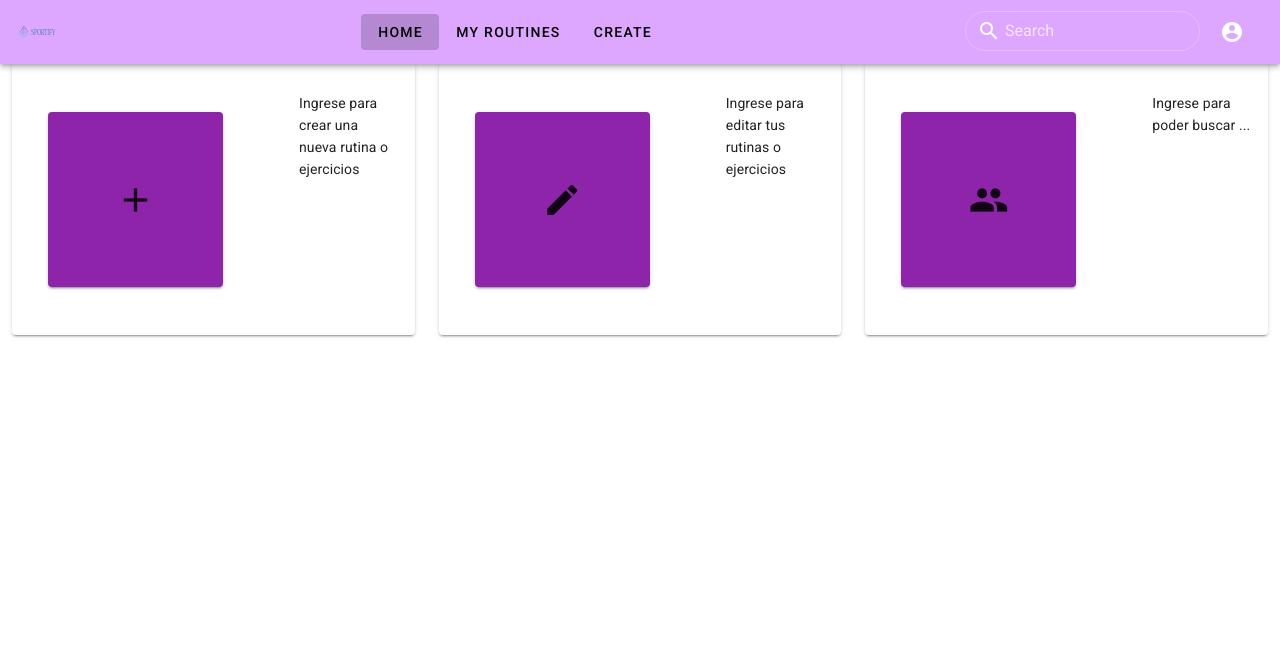
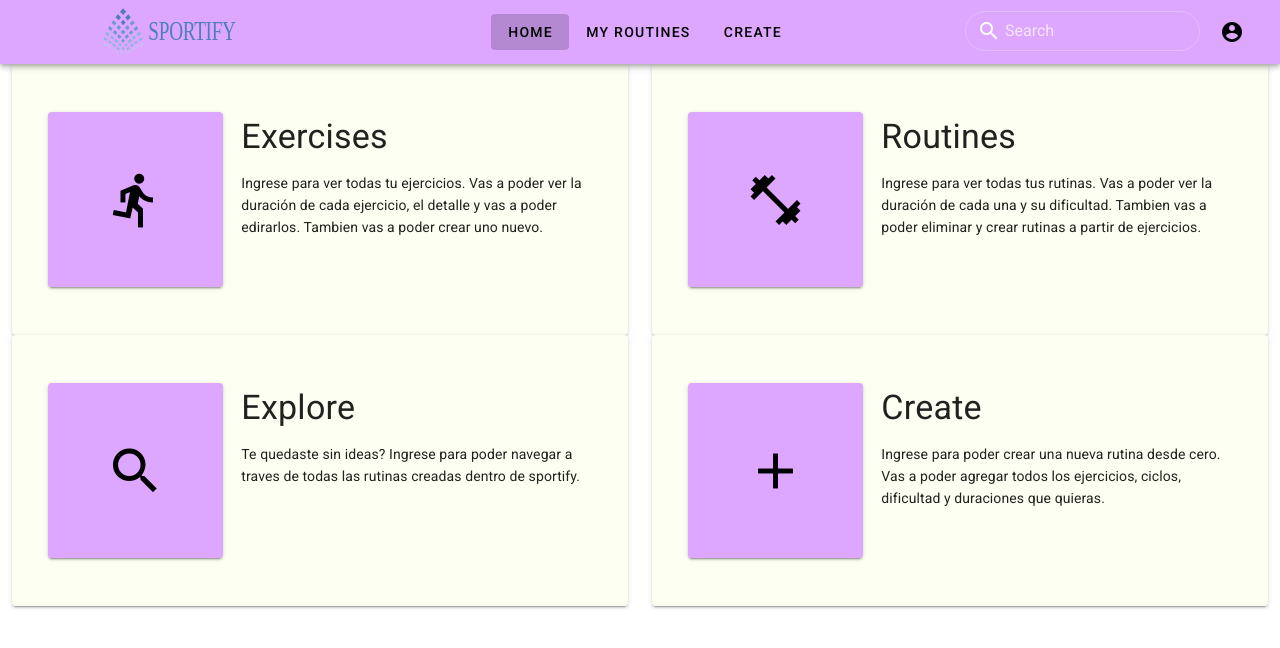
Before and after one commit to sebitokazu/sportify-web, a Vue app: page /home in a window 1280 px wide. Shown: the top 648 px of the page. Built offline with nearby package versions, Linux system fonts and the light colour scheme.

Commit message:
Muchos cambios generales de diseño
Colores, cambios, diseño, etc

```diff
--- a/src/components/AddCostumeExercise.vue
+++ b/src/components/Create/AddCostumeExercise.vue
@@ -2,12 +2,7 @@
     <v-responsive class="overflow-y-auto" max-height="800">
         <template>
             <v-row>
-                <v-btn color="primary" text>
-                    <v-icon small class="mr-2">
-                        add
-                    </v-icon>
-                    Add costume excercise
-                </v-btn>
+                <FormAddExercise />
             </v-row>
             <v-row>
                 <v-col v-for="n in 3" :key="n" cols="4">
@@ -21,11 +16,12 @@
 </template>
 
 <script>
-import Exercise from "@/components/Exercise";
+import Exercise from "@/components/Create/Exercise";
+import FormAddExercise from "@/components/FormAddExercise";
 
 export default {
     name: "AddCostumeExercise.vue",
-    components: { Exercise },
+    components: { Exercise, FormAddExercise },
     data:() => ({
         exercisesList: [
             {
--- a/src/components/Cicle.vue
+++ b/src/components/Create/Cicle.vue
@@ -5,7 +5,7 @@
         sort-by="routines"
         disable-pagination
         hide-default-footer
-
+        class="background"
     >
         <template v-slot:top>
                 <v-dialog v-model="dialog" max-width="500px">
--- a/src/components/EditRoutine.vue
+++ b/src/components/Create/EditRoutine.vue
@@ -16,7 +16,7 @@
                     mins
             </v-col>
             <v-col>
-                    <v-checkbox v-model="checkbox" color="accent">
+                    <v-checkbox v-model="checkbox" color="success">
                         <template v-slot:label>
                             <div>
                                 Private
--- a/src/components/Exercise.vue
+++ b/src/components/Create/Exercise.vue
@@ -1,11 +1,11 @@
 <template>
-    <v-card class="ma-lg-2 pa-lg-2 ma-md-4" max-width="200" min-width="150">
+    <v-card class="ma-lg-2 pa-lg-2 ma-md-4" max-width="200" min-width="150" color="background">
         <v-img
             class="white--text align-end"
             height="130px"
             :src=image
         >
-            <v-card-title class="accent--text">{{exerciseName}}</v-card-title>
+            <v-card-title class="primary--text py-1 pl-2" style="background-color:rgba(253, 255, 242, 0.5);">{{exerciseName}}</v-card-title>
         </v-img>
         <v-card-actions>
             <v-row>
--- /dev/null
+++ b/src/components/MainCard.vue
@@ -0,0 +1,39 @@
+<template>
+    <v-card class="background">
+        <v-row>
+            <v-col cols="4">
+                <v-btn
+                    color="secondary"
+                    x-large
+                    class="ma-9 pa-1"
+                    width="175"
+                    height="175"
+                    :to=path
+                >
+                    <v-icon size="60" color="contrast">{{ icon }}</v-icon>
+                </v-btn>
+            </v-col>
+            <v-col>
+                <v-card-text class="pt-10 text-h4" >{{title}}</v-card-text>
+                <v-card-text class="pt-0 pr-10 text-h7" >{{text}}</v-card-text>
+            </v-col>
+        </v-row>
+    </v-card>
+</template>
+
+<script>
+
+export default {
+    name: "MainCard.vue",
+    props: {
+        path: String,
+        icon: String,
+        text: String,
+        title: String
+    }
+}
+</script>
+
+<style scoped>
+
+</style>
--- a/src/components/NavBar.vue
+++ b/src/components/NavBar.vue
@@ -5,9 +5,9 @@
                 alt="Vuetify Logo"
                 class="shrink mr-2"
                 contain
-                src="/src/assets/sportify.svg"
+                src="@/assets/sportify.svg"
                 transition="scale-transition"
-                width="40"
+                max-height="60"
             />
         </div>
 
@@ -16,7 +16,7 @@
         <div>
             <v-btn
                 text
-                color="black"
+                color="contrast"
                 v-for="(item, index) in nav_buttons"
                 :key="index"
                 :to="item.path"
@@ -26,7 +26,7 @@
 
         <v-spacer></v-spacer>
         <v-text-field
-            class="rounded-pill mt-6 shrink"
+            class="rounded-pill mt-6 shrink background--text"
             prepend-inner-icon="search"
             label="Search"
             outlined
@@ -42,7 +42,7 @@
             <template v-slot:activator="{ on, attrs }">
                 <v-btn v-bind="attrs" text v-on="on">
                     <v-avatar size="75%">
-                        <v-icon dark>account_circle</v-icon>
+                        <v-icon dark color="contrast">account_circle</v-icon>
                     </v-avatar>
                 </v-btn>
             </template>
--- a/src/plugins/vuetify.js
+++ b/src/plugins/vuetify.js
@@ -12,15 +12,17 @@ export default new Vuetify({
             light: {
                 primary: "#7400b8",
                 secondary: "#DDA7FF",
-                accent: "#4083E7",
+                contrast: "#000000",
+                success: "#4CAF50",
                 error: "#b71c1c",
                 rating: "#fcba03",
-                background: "#f5f9e3"
+                background: "#fdfff2"
             },
             dark: {
                 primary: "#7400b8",
                 secondary: "#DDA7FF",
-                accent: "#4083E7",
+                contrast: "#000000",
+                success: "#4083E7",
                 error: "#b71c1c",
                 rating: "#fcba03",
                 background: "#222023"
--- a/src/views/HomeView.vue
+++ b/src/views/HomeView.vue
@@ -6,29 +6,11 @@
                 <v-row class="mainButtons">
                     <v-col
                         cols="12"
-                        sm="4"
+                        sm="6"
                         v-for="(item, index) in buttons"
                         :key="index"
                     >
-                        <v-card>
-                            <v-row>
-                                <v-col>
-                                    <v-btn
-                                        color="purple darken-1"
-                                        x-large
-                                        class="ma-9 pa-1"
-                                        width="175"
-                                        height="175"
-                                        :to="item.path"
-                                    >
-                                        <v-icon x-large>{{ item.icon }}</v-icon>
-                                    </v-btn>
-                                </v-col>
-                                <v-col>
-                                    <v-card-text>{{item.text}}</v-card-text>
-                                </v-col>
-                            </v-row>
-                        </v-card>
+                        <main-card :icon=item.icon :path=item.path :text=item.text :title=item.title />
                     </v-col>
                 </v-row>
             </v-container>
@@ -43,14 +25,16 @@
 
 <script>
 import NavBar from "@/components/NavBar";
+import MainCard from "@/components/MainCard";
 
 export default {
     name: "HomeView",
-    components: { NavBar},
+    components: { MainCard, NavBar},
     data: () => ({
-        buttons: [{ icon: "add", text: "Ingrese para crear una nueva rutina o ejercicios", path: "/NewRoutines"},
-            { icon: "create", text: "Ingrese para editar tus rutinas o ejercicios", path: "/MyRoutines"},
-            { icon: "people", text: "Ingrese para poder buscar ...", path: "/HomeView"}]
+        buttons: [{ icon: "directions_run", text: "Ingrese para ver todas tu ejercicios. Vas a poder ver la duración de cada ejercicio, el detalle y vas a poder edirarlos. Tambien vas a poder crear uno nuevo.", path: "/NewRoutines", title: "Exercises"},
+            { icon: "fitness_center", text: "Ingrese para ver todas tus rutinas. Vas a poder ver la duración de cada una y su dificultad. Tambien vas a poder eliminar y crear rutinas a partir de ejercicios. ", path: "/MyRoutines", title: "Routines"},
+            { icon: "search", text: "Te quedaste sin ideas? Ingrese para poder navegar a traves de todas las rutinas creadas dentro de sportify.", path: "/HomeView", title: "Explore"},
+            { icon: "add", text: "Ingrese para poder crear una nueva rutina desde cero. Vas a poder agregar todos los ejercicios, ciclos, dificultad y duraciones que quieras.", path: "/NewRoutines", title: "Create"}]
     })
 };
 </script>
--- a/src/views/MyRoutines.vue
+++ b/src/views/MyRoutines.vue
@@ -8,10 +8,10 @@
                         :headers="headers"
                         :items="myRoutines"
                         sort-by="routines"
-                        class="elevation-1"
+                        class="elevation-1 background"
                     >
                         <template v-slot:top>
-                            <v-toolbar flat>
+                            <v-toolbar flat color="background">
                                 <v-toolbar-title>My Routines</v-toolbar-title>
                                 <v-divider
                                     class="mx-4"
--- a/src/views/NewRoutines.vue
+++ b/src/views/NewRoutines.vue
@@ -19,8 +19,8 @@
 
 <script>
 import NavBar from "@/components/NavBar";
-import CreateRoutine from "@/components/CreateRoutine";
-import AddCostumeExcercise from "@/components/AddCostumeExercise";
+import CreateRoutine from "@/components/Create/CreateRoutine";
+import AddCostumeExcercise from "@/components/Create/AddCostumeExercise";
 
 export default {
     name: "NewRoutines",
```
Also changed, not shown: src/components/Create/CreateRoutine.vue (renamed from src/components/CreateRoutine.vue, +6 -5 lines), src/components/FormAddExercise.vue (+3 -7 lines).
